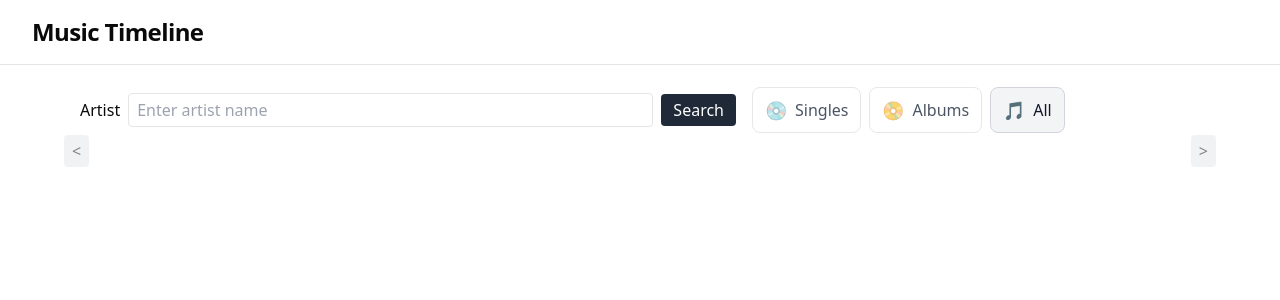
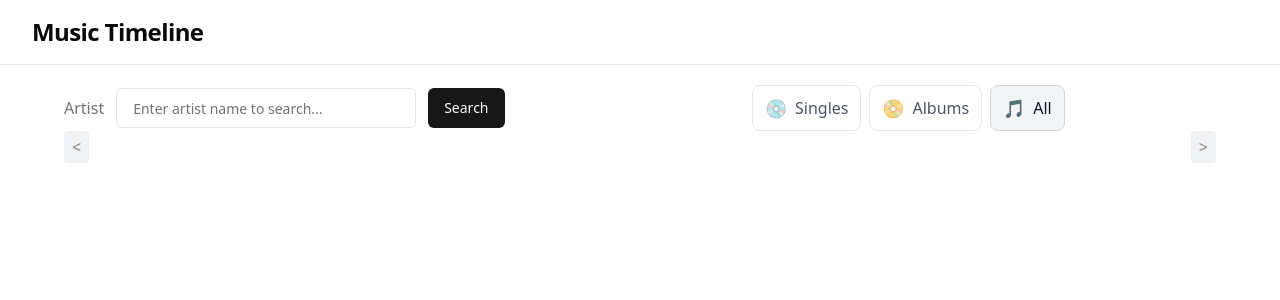
Before and after one commit to Taichi-iskw/Music-Timeline, a Next.js app: page / in a window 1280 px wide. Shown: the top 300 px of the page. Built offline with nearby package versions, Linux system fonts and the light colour scheme.

Commit message:
style: enhance ArtistSearchBar component with improved layout, loading indicator, and button hover effects

```diff
--- a/src/components/artist/ArtistSearchBar.tsx
+++ b/src/components/artist/ArtistSearchBar.tsx
@@ -1,6 +1,5 @@
 "use client";
 import React, { useState, useEffect, useCallback } from "react";
-import type { Artist } from "../../types/timeline";
 import type { ArtistSearchBarProps } from "../../types/components";
 import { searchArtists } from "../../services/artistService";
 import { useDebounce } from "../../hooks/useDebounce";
@@ -8,9 +7,10 @@ import { useDebounce } from "../../hooks/useDebounce";
 const ArtistSearchBar: React.FC<ArtistSearchBarProps> = ({ onSearch }) => {
   const [input, setInput] = useState("");
   const [loading, setLoading] = useState(false);
+  const [isButtonHovered, setIsButtonHovered] = useState(false);
   const debouncedInput = useDebounce(input, 300); // 300ms debounce
 
-  // 共通の検索処理
+  // Common search handler
   const handleSearch = useCallback(
     async (query: string) => {
       if (!query) {
@@ -31,32 +31,61 @@ const ArtistSearchBar: React.FC<ArtistSearchBarProps> = ({ onSearch }) => {
     [onSearch]
   );
 
-  // 入力時の自動検索
+  // Auto search on input
   useEffect(() => {
+    if (debouncedInput) {
       handleSearch(debouncedInput);
+    }
   }, [debouncedInput, handleSearch]);
 
-  // ボタン押下時の即時検索
+  // Immediate search on button click
   const handleButtonClick = () => {
     handleSearch(input);
   };
 
   return (
-    <div className="flex items-center gap-2 w-full max-w-2xl py-2 pl-4">
-      <label htmlFor="artist-name" className="font-medium">
+    <div className="flex items-center gap-3 w-full max-w-2xl">
+      <div className="flex items-center gap-3">
+        <label htmlFor="artist-name" className="text-base font-medium text-muted-foreground whitespace-nowrap">
           Artist
         </label>
-      <div className="relative flex-1">
+        <div className="relative w-[300px]">
           <input
             id="artist-name"
             type="text"
-          className="border px-2 py-1 rounded w-full"
-          placeholder="Enter artist name"
+            className="w-full h-10 px-4 py-2 text-sm bg-background border border-input rounded-md placeholder:text-muted-foreground focus:outline-none focus:border-border disabled:cursor-not-allowed disabled:opacity-50"
+            placeholder="Enter artist name to search..."
             value={input}
             onChange={(e) => setInput(e.target.value)}
           />
+          {loading && (
+            <div className="absolute right-3 top-1/2 -translate-y-1/2">
+              <svg
+                className="animate-spin h-4 w-4 text-muted-foreground"
+                xmlns="http://www.w3.org/2000/svg"
+                fill="none"
+                viewBox="0 0 24 24"
+              >
+                <circle className="opacity-25" cx="12" cy="12" r="10" stroke="currentColor" strokeWidth="4" />
+                <path
+                  className="opacity-75"
+                  fill="currentColor"
+                  d="M4 12a8 8 0 018-8V0C5.373 0 0 5.373 0 12h4zm2 5.291A7.962 7.962 0 014 12H0c0 3.042 1.135 5.824 3 7.938l3-2.647z"
+                />
+              </svg>
             </div>
-      <button className="px-3 py-1 bg-gray-800 text-white rounded" onClick={handleButtonClick} disabled={loading}>
+          )}
+        </div>
+      </div>
+      <button
+        onClick={handleButtonClick}
+        disabled={loading}
+        onMouseEnter={() => setIsButtonHovered(true)}
+        onMouseLeave={() => setIsButtonHovered(false)}
+        className={`inline-flex items-center justify-center whitespace-nowrap rounded-md text-sm font-medium transition-colors focus:outline-none disabled:pointer-events-none disabled:opacity-50 bg-primary text-primary-foreground h-10 px-4 py-2 ${
+          isButtonHovered && !loading ? "hover:bg-primary/90" : ""
+        }`}
+      >
         Search
       </button>
     </div>
```
Lines whose indentation alone changed are shown as unchanged.
